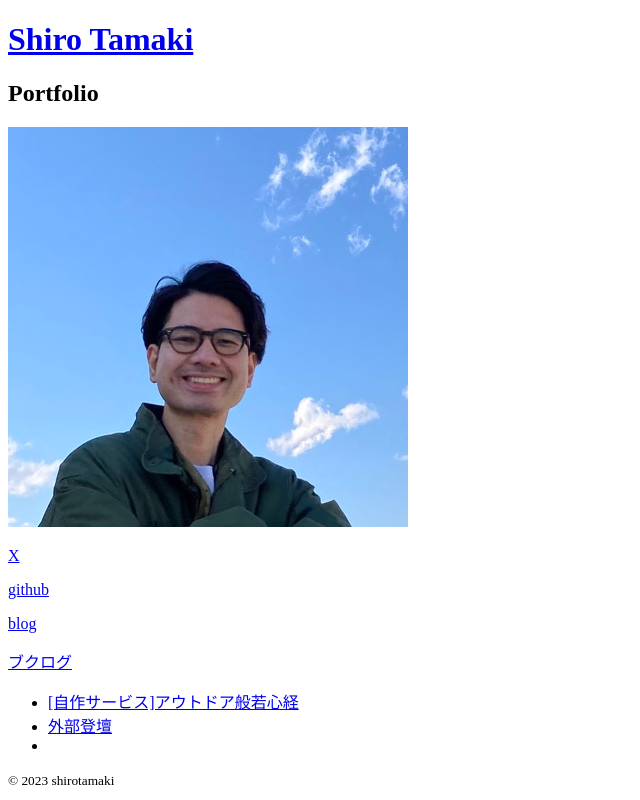
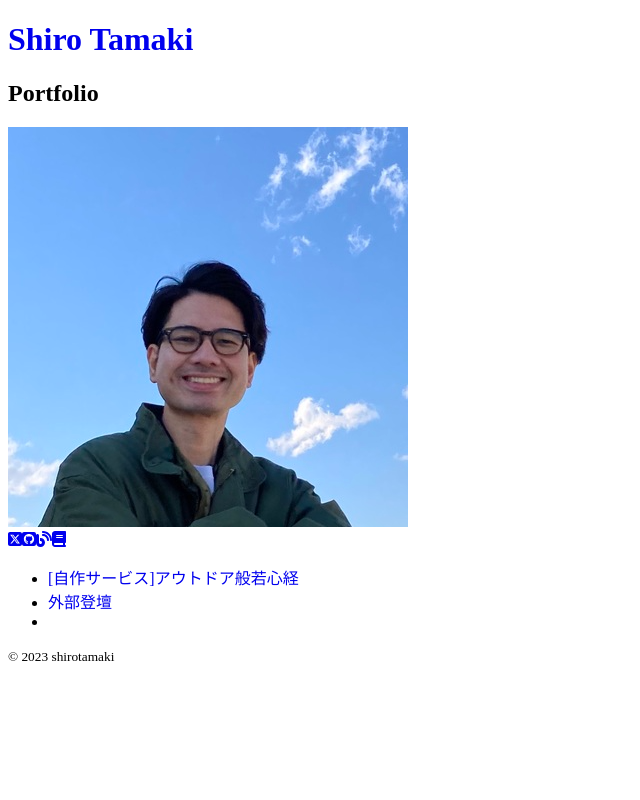
Before and after one commit to shirotamaki/shirotamaki-portfolio, a Nuxt app: page / in a window 1280 px wide. Shown: the whole page, without its empty margins (0-640 px from the left). Built offline with nearby package versions, Linux system fonts and the light colour scheme.

Commit message:
FontAwesome用のコンポーネントを作成する

```diff
--- /dev/null
+++ b/components/SocialLinks.vue
@@ -0,0 +1,40 @@
+<template>
+  <div id="icons">
+    <a v-for="link in socialLinks" :key="link.name" :href="link.url" target="blank">
+      <font-awesome-icon :icon="['fab', link.icon]" />
+      <font-awesome-icon :icon="['fas', link.icon]" />
+    </a>
+  </div>
+</template>
+
+<script setup>
+const socialLinks = [
+  {
+    name: 'X',
+    url: 'https://twitter.com/tamaki460',
+    icon: 'square-x-twitter',
+
+  },
+  {
+    name: 'GitHub',
+    url: 'https://github.com/shirotamaki',
+    icon: 'square-github',
+  },
+  {
+    name: 'blog',
+    url: 'https://shirotamaki.hatenablog.com/',
+    icon: 'blog',
+  },
+  {
+    name: 'booklog',
+    url: 'https://booklog.jp/users/tamaki460/all?category_id=3530577&status=3&rank=all&sort=sort_desc&display=front',
+    icon: 'book',
+  },
+]
+</script>
+
+<style>
+a {
+  text-decoration:none
+}
+</style>
--- a/pages/index.vue
+++ b/pages/index.vue
@@ -2,10 +2,7 @@
   <div>
     <section>
       <img src="~/assets/images/myphoto.png" alt="My Photo" />
-      <p><a href="https://twitter.com/tamaki460" target="_blank" rel="noopener noreferrer">X</a></p>
-      <p><a href="https://github.com/shirotamaki" target="_blank" rel="noopener noreferrer">github</a></p>
-      <p><a href="https://shirotamaki.hatenablog.com/" target="_blank" rel="noopener noreferrer">blog</a></p>
-      <p><a href="https://booklog.jp/users/tamaki460/all?category_id=3530577&status=3&rank=all&sort=sort_desc&display=front" target="_blank" rel="noopener noreferrer">ブクログ</a></p>
+      <SocialLinks />
     </section>
 
     <ul>
```
